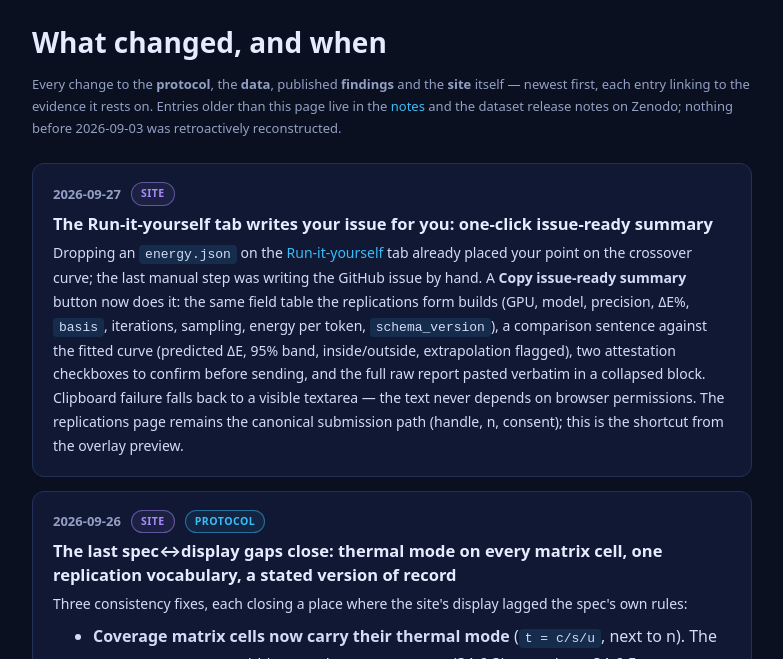
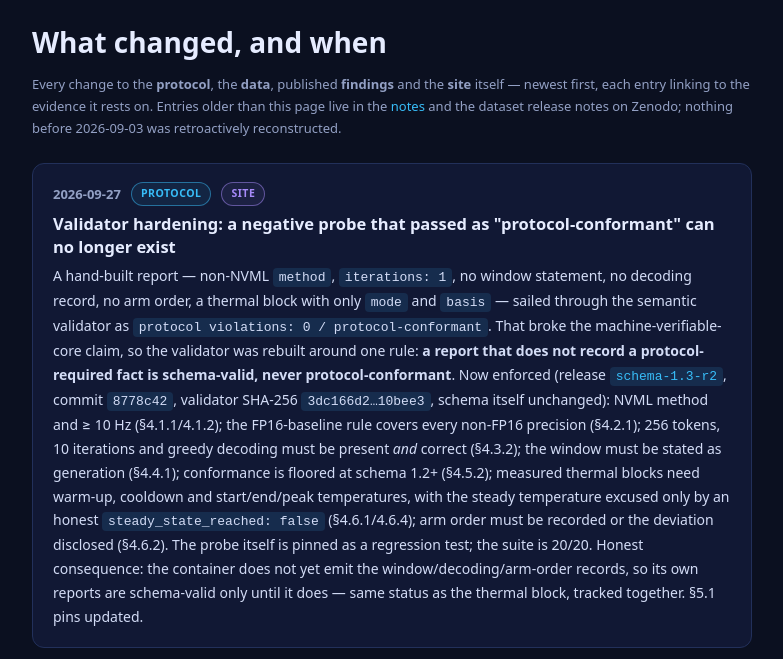
Before and after one commit to hongping-zh/quant-energy, a plain HTML site: page changelog/index.html in a window 1280 px wide. Shown: the part 66-725 px from the top of the page, without its empty margins (248-1031 px from the left). Drawn offline with Linux system fonts and the light colour scheme.

Commit message:
Sync spec pins and schema page to validator hardening (schema-1.3-r2)
- Spec 5.1: semantic validator pin moves to release schema-1.3-r2,
  commit 8778c42, SHA-256 3dc166d2...; wording states the new rule
  (a report that omits a protocol fact is schema-valid, never
  protocol-conformant). Schema pin itself unchanged.
- /schema/: validator bullet lists the enforced clause set and the
  honest consequence for the container's own reports.
- Changelog: hardening entry with the negative-probe story.

```diff
--- a/changelog/index.html
+++ b/changelog/index.html
@@ -70,6 +70,28 @@
     newest first, each entry linking to the evidence it rests on. Entries older than this page live in the
     <a href="/blog/">notes</a> and the dataset release notes on Zenodo; nothing before 2026-09-03 was retroactively
     reconstructed.</p>
+
+    <div class="entry">
+      <div class="ehead"><span class="edate">2026-09-27</span><span class="etag protocol">protocol</span><span class="etag site">site</span></div>
+      <h2>Validator hardening: a negative probe that passed as "protocol-conformant" can no longer exist</h2>
+      <p>A hand-built report — non-NVML <code>method</code>, <code>iterations: 1</code>, no window statement,
+      no decoding record, no arm order, a thermal block with only <code>mode</code> and <code>basis</code> —
+      sailed through the semantic validator as <code>protocol violations: 0 / protocol-conformant</code>.
+      That broke the machine-verifiable-core claim, so the validator was rebuilt around one rule:
+      <b>a report that does not record a protocol-required fact is schema-valid, never
+      protocol-conformant</b>. Now enforced (release
+      <a href="https://github.com/hongping-zh/ecocompute-mlcube/releases/tag/schema-1.3-r2" target="_blank" rel="noopener"><code>schema-1.3-r2</code></a>,
+      commit <code>8778c42</code>, validator SHA-256 <code>3dc166d2…10bee3</code>, schema itself unchanged):
+      NVML method and ≥&nbsp;10&nbsp;Hz (§4.1.1/4.1.2); the FP16-baseline rule covers every non-FP16
+      precision (§4.2.1); 256 tokens, 10 iterations and greedy decoding must be present <em>and</em> correct
+      (§4.3.2); the window must be stated as generation (§4.4.1); conformance is floored at schema 1.2+
+      (§4.5.2); measured thermal blocks need warm-up, cooldown and start/end/peak temperatures, with the
+      steady temperature excused only by an honest <code>steady_state_reached: false</code> (§4.6.1/4.6.4);
+      arm order must be recorded or the deviation disclosed (§4.6.2). The probe itself is pinned as a
+      regression test; the suite is 20/20. Honest consequence: the container does not yet emit the
+      window/decoding/arm-order records, so its own reports are schema-valid only until it does — same
+      status as the thermal block, tracked together. §5.1 pins updated.</p>
+    </div>
 
     <div class="entry">
       <div class="ehead"><span class="edate">2026-09-27</span><span class="etag site">site</span></div>
```
Also changed, not shown: schema/index.html (+12 -4 lines), spec/ecocompute-protocol-v1.1.html (+2 -2 lines), spec/ecocompute-protocol-v1.1.md (+2 -2 lines).
